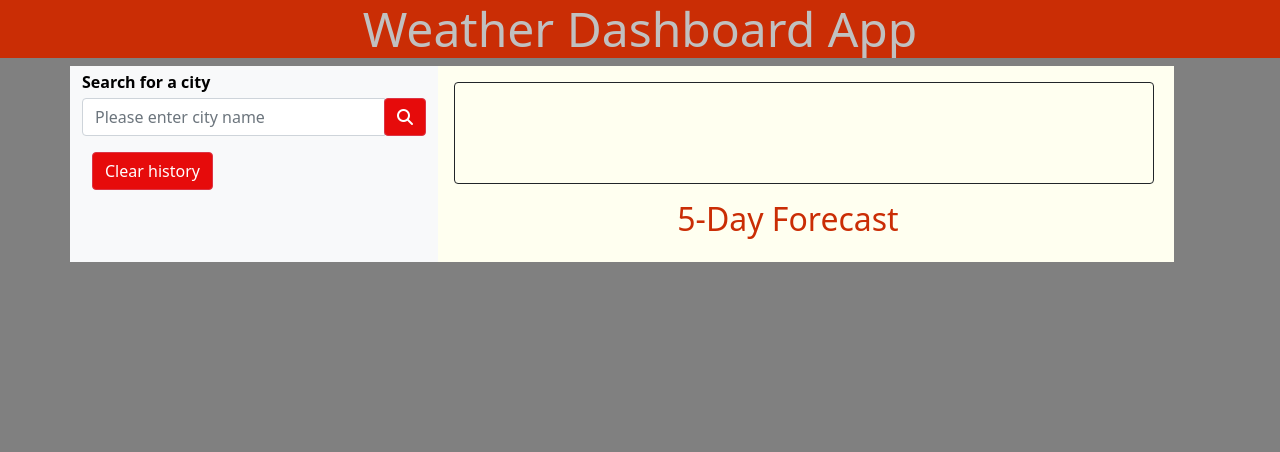
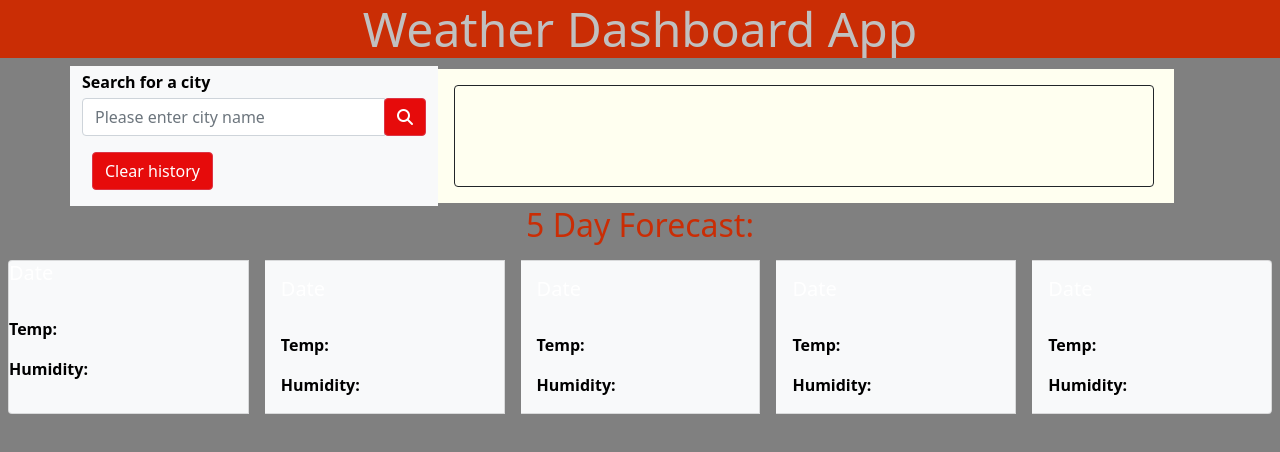
Before and after one commit to jtread1215/weatherdashapp, a plain HTML site: page index.html in a window 1280 px wide. Drawn offline with nearby package versions, Linux system fonts and the light colour scheme.

Commit message:
edited 5 day cards

```diff
--- a/index.html
+++ b/index.html
@@ -65,24 +65,58 @@
                         </div>
                     </div>
                 </div>
-                <div class="row">
-                    <div class="col-12">
-                        <h2>5-Day Forecast</h2>
-                    </div>
-                </div>
-                <div class="content">
-                    <div class="col forecast bg-primary text-white ml-3 mb-3 rounded"></div>
-                    <div class="col forecast bg-primary text-white ml-3 mb-3 rounded"></div>
-                    <div class="col forecast bg-primary text-white ml-3 mb-3 rounded"></div>
-                    <div class="col forecast bg-primary text-white ml-3 mb-3 rounded"></div>
-                    <div class="col forecast bg-primary text-white ml-3 mb-3 rounded"></div>
+            </div>
+        </div>
+    </div>
+    <div class="forecast-container">
+        <h2>5 Day Forecast:</h2>
+        <div id="card-container" class="card-group">
+            <div class="card text-white bg-light m-2">
+              <div class="daily-body">
+                <h5 id="day-one" class="card-title"> Date</h5>
+                <img id="day-one-icon" src="">
+                <p id="day-one-temp" class="card-text"> Temp: </p>
+                <p id="day-one-humid" class="card-text"> Humidity:</p>
+              </div>
+            </div>
+            <div class="card text-white bg-light m-2">
+                <div class="card-body">
+                  <h5 id="day-two" class="card-title"> Date</h5>
+                  <img id="day-two-icon" src="">
+                  <p id="day-two-temp" class="card-text"> Temp: </p>
+                  <p id="day-two-humid" class="card-text"> Humidity:</p>
                 </div>
             </div>
+            <div class="card text-white bg-light m-2">
+                <div class="card-body">
+                  <h5 id="day-three" class="card-title"> Date</h5>
+                  <img id="day-three-icon" src="">
+                  <p id="day-three-temp" class="card-text"> Temp: </p>
+                  <p id="day-three-humid" class="card-text"> Humidity:</p>
+                </div>
+              </div>
+              <div class="card text-white bg-light m-2">
+                <div class="card-body">
+                  <h5 id="day-four" class="card-title"> Date</h5>
+                  <img id="day-four-icon" src="">
+                  <p id="day-four-temp" class="card-text"> Temp: </p>
+                  <p id="day-four-humid" class="card-text"> Humidity:</p>
+                </div>
+              </div>
+              <div class="card text-white bg-light m-2">
+                <div class="card-body">
+                  <h5 id="day-five" class="card-title"> Date</h5>
+                  <img id="day-five-icon" src="">
+                  <p id="day-five-temp" class="card-text"> Temp: </p>
+                  <p id="day-five-humid" class="card-text"> Humidity:</p>
+                </div>
+              </div>
         </div>
     </div>
 
     <script src="https://cdn.jsdelivr.net/npm/axios/dist/axios.min.js"></script>
-    <script src="https://unpkg.com/axios/dist/axios.min.js"></script>
+    <script src="https://code.jquery.com/jquery-3.6.0.js" integrity="sha256-H+K7U5CnXl1h5ywQfKtSj8PCmoN9aaq30gDh27Xc0jk=" crossorigin="anonymous"></script>
+
     <script src="./Assets/app.js"></script>
 </body>
 
```
